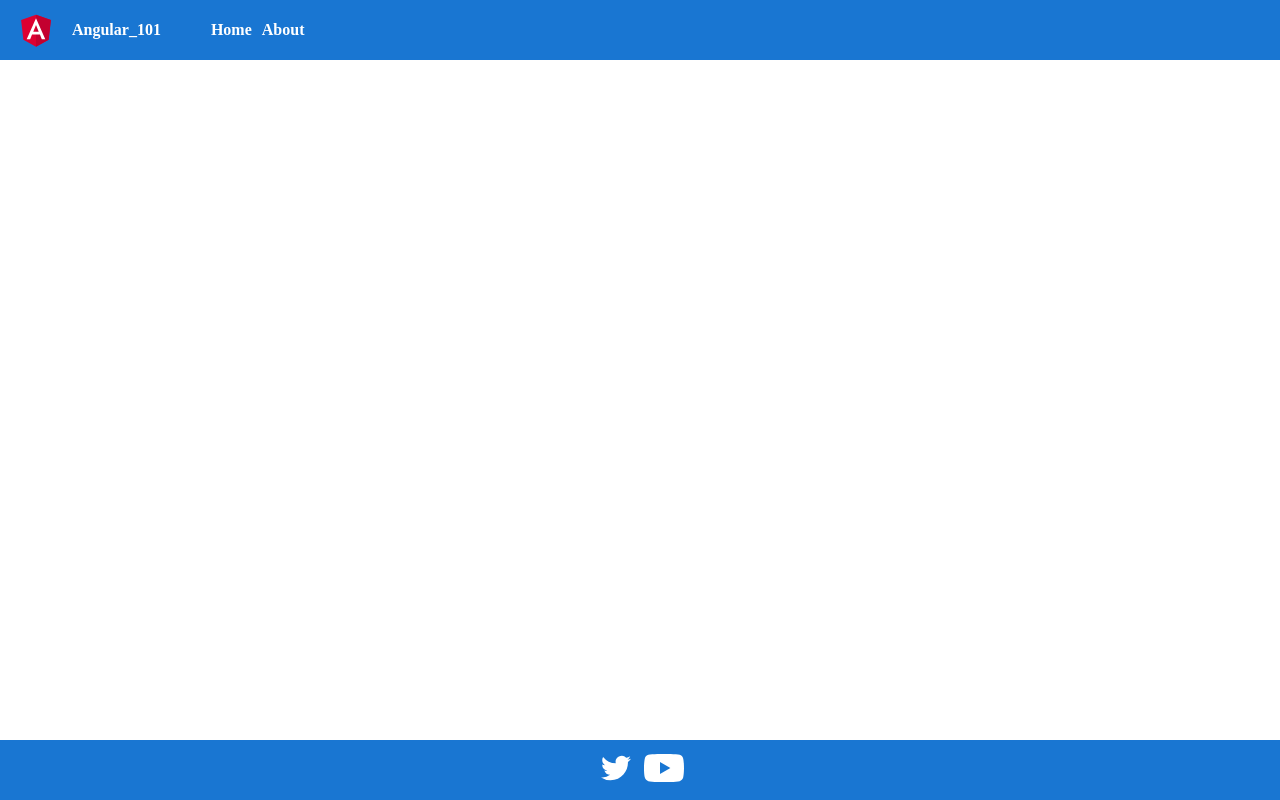
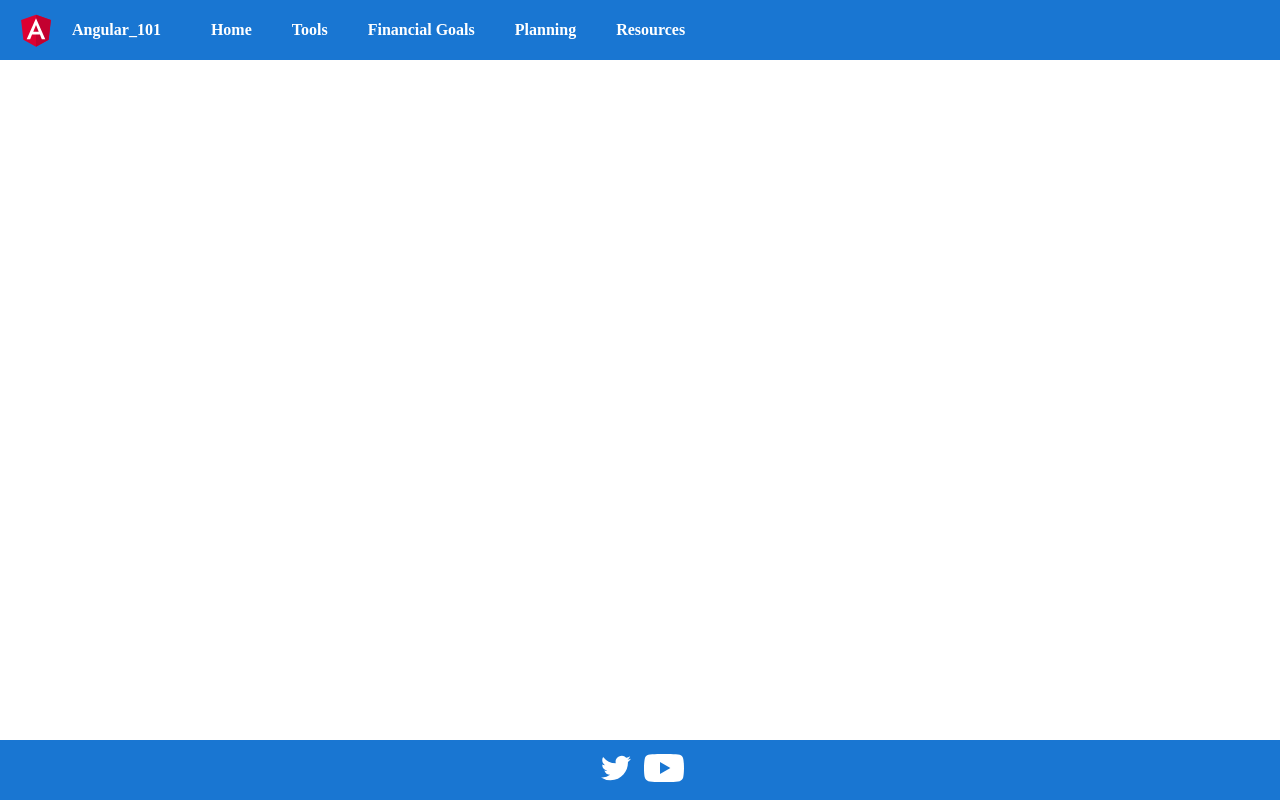
Before and after one commit to CodrixWorkspace/angular_101, an Angular app: page / in a window 1280 px wide. Built offline with nearby package versions, Linux system fonts and the light colour scheme.

Commit message:
header&footer

```diff
--- a/src/component/navbar/navbar.component.html
+++ b/src/component/navbar/navbar.component.html
@@ -1,8 +1,12 @@
 <div>
     <nav>
-        <ul>
-            <li><a routerLink="/">Home</a></li>
-            <li><a routerLink="/about">About</a></li>
+        <ul class="nav_menu">
+            <li><a>Home</a></li>
+            <li><a>Tools</a></li>
+            <li><a>Financial Goals</a></li>
+            <li><a>Planning</a></li>
+            <li><a>Resources</a></li>
+
         </ul>
     </nav>
 
--- a/src/component/navbar/navbar.component.scss
+++ b/src/component/navbar/navbar.component.scss
@@ -16,3 +16,7 @@ a {
     text-decoration: none;
     color: #fff;
 }
+
+.nav_menu li {
+    margin-right: 40px;
+}
```
